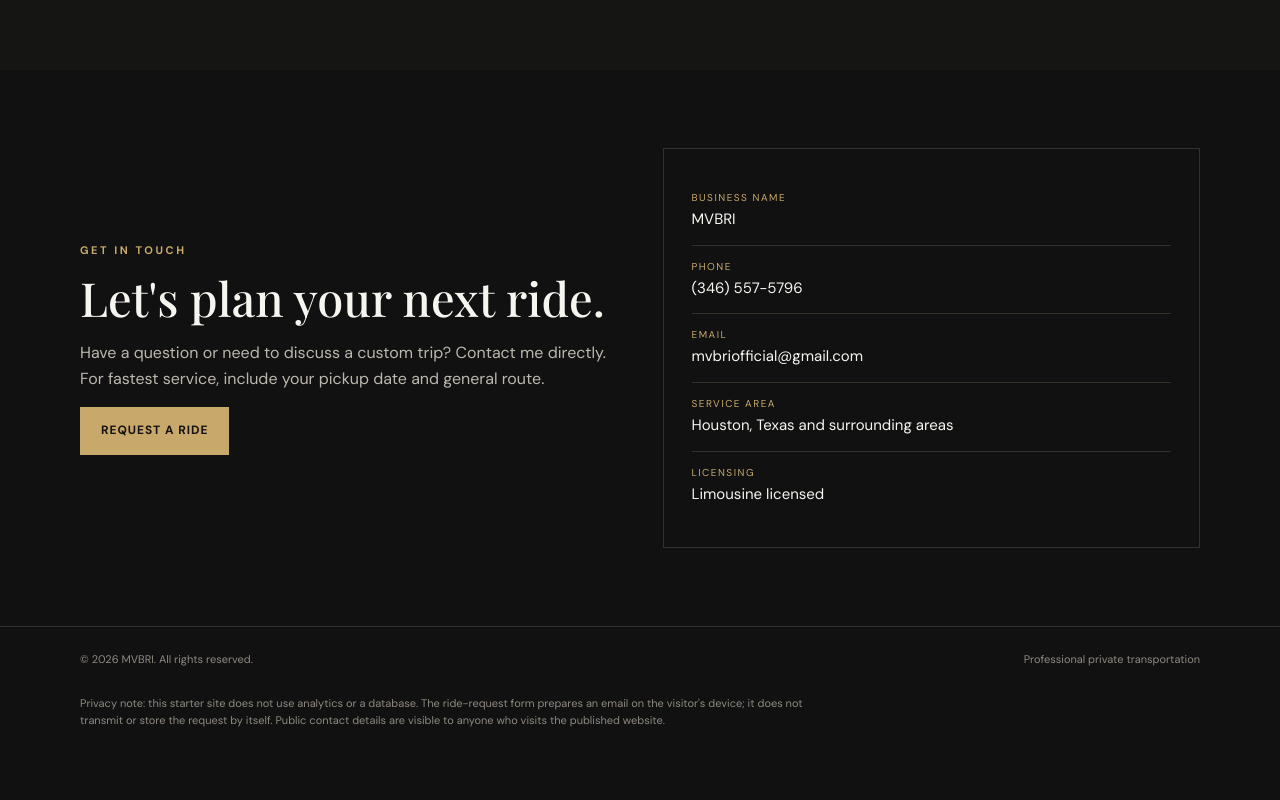
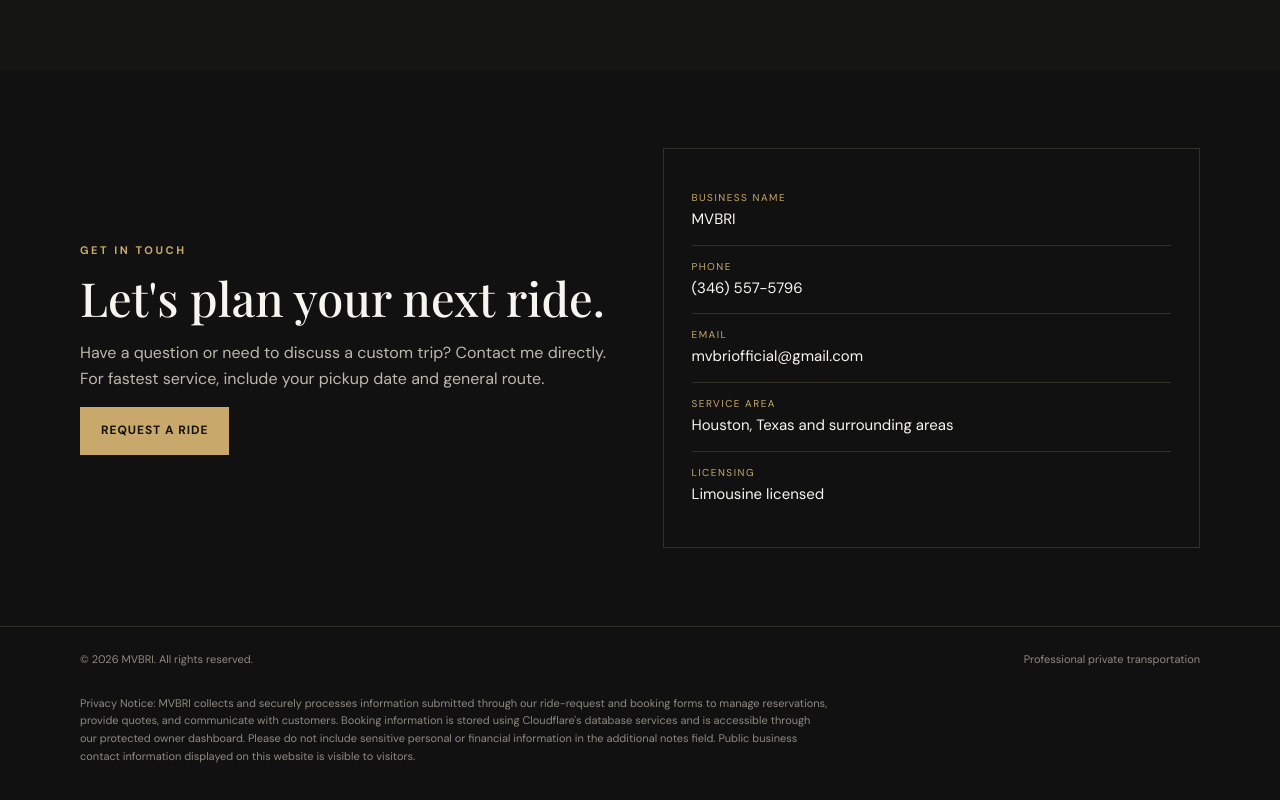
Before and after one commit to valfaro87/private-driver-website, a plain HTML site: page index.html in a window 1280 px wide. Shown: the part 3072-3872 px from the top of the page. Before the commit the page ends 3837 px from the top, so only its background shows below. Drawn offline with nearby package versions, Linux system fonts and the light colour scheme.

Commit message:
Update index.html

```diff
--- a/index.html
+++ b/index.html
@@ -251,7 +251,7 @@
     <div class="wrap footer-inner">
       <span>© <span id="year"></span> <span data-setting="businessName">MVBRI</span>. All rights reserved.</span>
       <span>Professional private transportation</span>
-      <p class="privacy">Privacy note: this starter site does not use analytics or a database. The ride-request form prepares an email on the visitor's device; it does not transmit or store the request by itself. Public contact details are visible to anyone who visits the published website.</p>
+      <p class="privacy">Privacy Notice: MVBRI collects and securely processes information submitted through our ride-request and booking forms to manage reservations, provide quotes, and communicate with customers. Booking information is stored using Cloudflare's database services and is accessible through our protected owner dashboard. Please do not include sensitive personal or financial information in the additional notes field. Public business contact information displayed on this website is visible to visitors.</p>
     </div>
   </footer>
   <script src="site-settings.js?v=20261012-2"></script>
```
